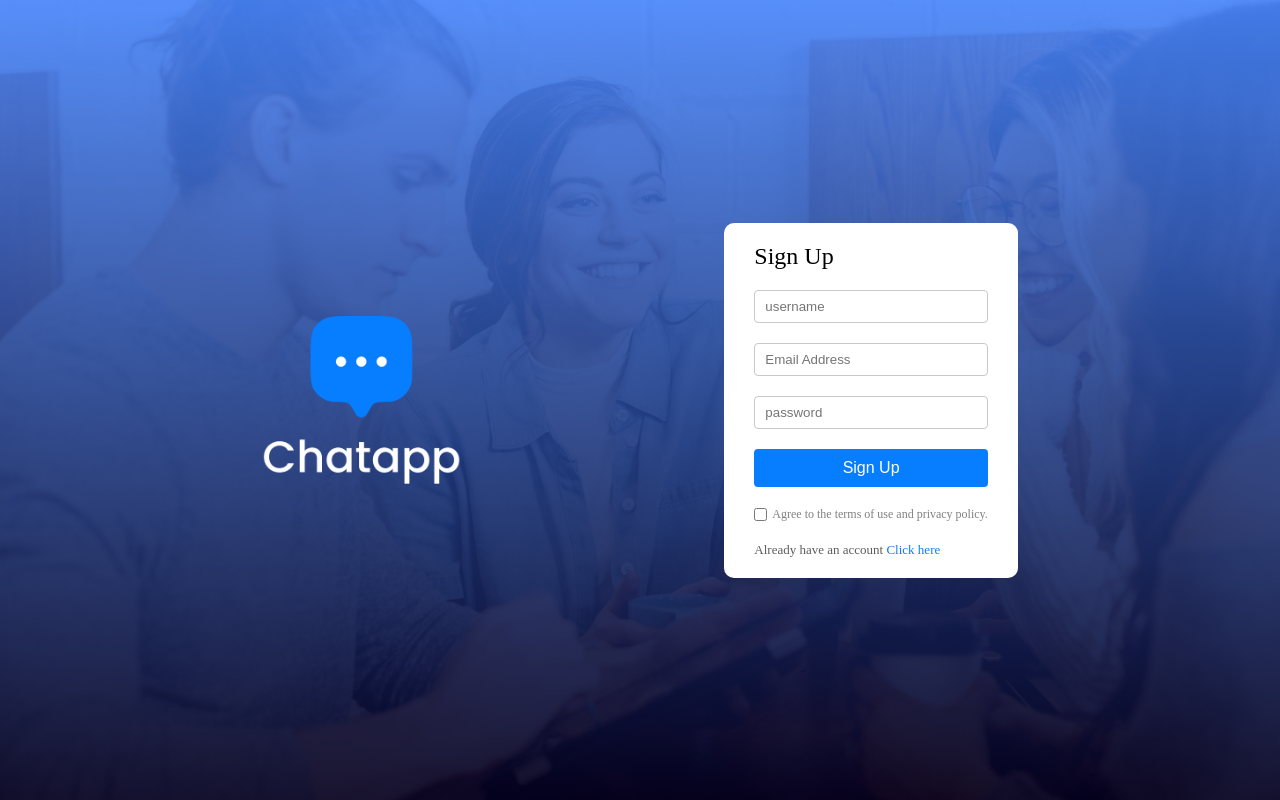
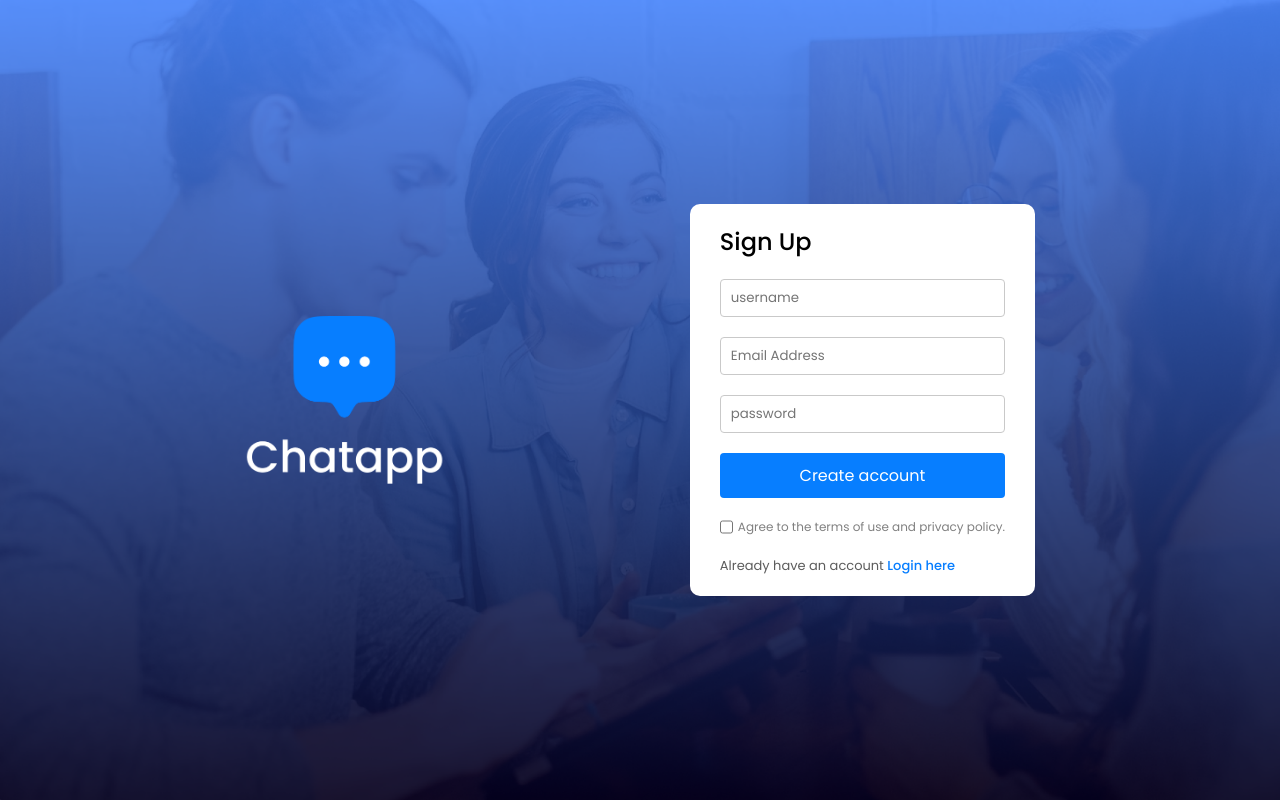
Before and after one commit to imkashishkathuria/WeiChat, a React (Vite) app: page / in a window 1280 px wide. Built offline with nearby package versions, Linux system fonts and the light colour scheme.

Commit message:
login page complete

```diff
--- a/src/index.css
+++ b/src/index.css
@@ -1,5 +1,7 @@
+@import url('https://fonts.googleapis.com/css2?family=Be+Vietnam+Pro:ital,wght@0,100;0,200;0,300;0,400;0,500;0,600;0,700;0,800;0,900;1,100;1,200;1,300;1,400;1,500;1,600;1,700;1,800;1,900&family=Outfit:wght@100..900&family=Pacifico&family=Poppins:ital,wght@0,100;0,200;0,300;0,400;0,500;0,600;0,700;0,800;0,900;1,100;1,200;1,300;1,400;1,500;1,600;1,700;1,800;1,900&family=Prata&family=Roboto:ital,wght@0,100;0,300;0,400;0,500;0,700;0,900;1,100;1,300;1,400;1,500;1,700;1,900&display=swap');
 *{
   padding: 0;
   margin: 0;
   box-sizing: border-box;
+  font-family: Poppins;
 }
--- a/src/pages/Login/Login.jsx
+++ b/src/pages/Login/Login.jsx
@@ -1,24 +1,31 @@
-import React from 'react'
+
 import './Login.css'
 import assets from '../../assets/assets'
+import { useState } from 'react'
 
 const Login = () => {
+    const [currState, setCurrState] = useState("Sign Up");
   return (
     <div className='login'>
 
         <img src={assets.logo_big} alt='' className='logo' />
         <form className='login-form'>
-            <h2>Sign Up</h2>
-            <input type="text" className="form-input" placeholder='username' required/>
+            <h2>{currState}</h2>
+            {currState === "Sign Up" ?
+            <input type="text" className="form-input" placeholder='username' required/> : null }
             <input type="email" className="form-input" placeholder='Email Address' required/>
             <input type="password" className="form-input" placeholder='password'required/>
-            <button type='submit'>Sign Up</button>
+            <button type='submit'>{currState === "Sign Up"?"Create account":"Login now"}</button>
             <div className='login-term'>
                 <input type='checkbox' />
                 <p>Agree to the terms of use and privacy policy.</p>
             </div>
             <div className='login-forgot'>
-                <p className='login-toggle'>Already have an account <span>Click here</span></p>
+                {
+                    currState === "Sign Up"?
+                <p className='login-toggle'>Already have an account <span onClick={()=>setCurrState("Login")}>Login here</span></p>:
+                <p className='login-toggle'>Create an account <span onClick={()=>setCurrState("Sign Up")}>Click here</span></p>
+                }
             </div>
         </form>
 
```
